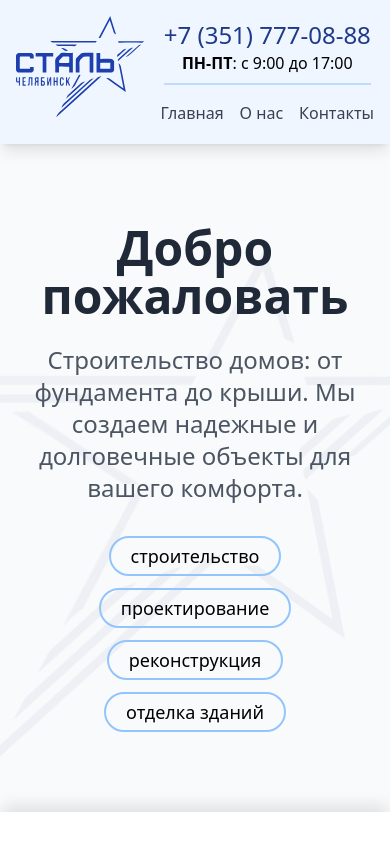
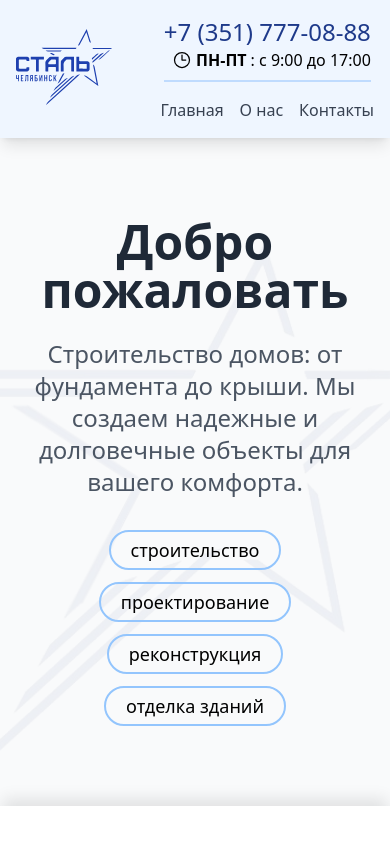
Before and after one commit to 3axhax/steel, a website: page index.html in a window 390 px wide. Shown: the top 844 px of the page. Drawn offline with Linux system fonts and the light colour scheme.

Commit message:
UI // tiny fixing

```diff
--- a/index.html
+++ b/index.html
@@ -12,7 +12,7 @@
 <nav class="bg-blue-50 shadow-lg">
     <div class="container mx-auto px-4 py-4 lg:py-1 sm:px-10">
         <div class="flex justify-between items-center">
-            <a href="/" class="flex-inline text-blue-800 w-32 h-28 lg:w-24 lg:h-20 hover:text-blue-600 transition-colors duration-300"><svg fill="currentColor" xmlns="http://www.w3.org/2000/svg" x="0px" y="0px" viewBox="0 0 626.9 496.3"
+            <a href="/" class="flex-inline text-blue-800 w-24 h-20 hover:text-blue-600 transition-colors duration-300"><svg fill="currentColor" xmlns="http://www.w3.org/2000/svg" x="0px" y="0px" viewBox="0 0 626.9 496.3"
 	 xml:space="preserve">
 <path d="M272.3,180.7c-13.8,0-27.7,0.4-41.5-0.2c-6.8-0.3-12.1,1.1-16.4,6.7c-2.9,3.8-6.4,7.3-10.2,10.2
 	c-9.7,7.5-13.4,16.6-12.4,29.2c1.2,15.2,0.2,30.6,0.3,45.9c0,1.6,1.3,4.4,2.2,4.5c5.2,0.4,10.5,0.2,16.3,0.2
@@ -84,9 +84,12 @@
 </svg>
                 </a>
             <div class="gap-4 flex flex-col sm:flex-row items-center">
-                <div class="flex flex-col items-center border-blue-200 border-b-2 border-r-0 pb-2 sm:border-r-2 sm:border-b-0 sm:pr-4">
-                    <span class="text-2xl text-blue-900"><a href="tel:+73517770888">+7&nbsp;(351)&nbsp;777-08-88</a></span>
-                    <span><b>ПН-ПТ</b>:&nbsp;с&nbsp;9:00&nbsp;до&nbsp;17:00</span>
+                <div class="flex flex-col items-end border-blue-200 border-b-2 border-r-0 pb-2 sm:border-r-2 sm:border-b-0 sm:pr-4">
+                    <a href="tel:+73517770888" class="flex items-center gap-1 text-2xl text-blue-900">
+                        +7&nbsp;(351)&nbsp;777-08-88</a>
+                    <span class="flex items-center gap-1"><svg class="w-5 h-5 inline-flex" data-slot="icon" fill="none" stroke-width="1.5" stroke="currentColor" viewBox="0 0 24 24" xmlns="http://www.w3.org/2000/svg" aria-hidden="true">
+  <path stroke-linecap="round" stroke-linejoin="round" d="M12 6v6h4.5m4.5 0a9 9 0 1 1-18 0 9 9 0 0 1 18 0Z"></path>
+</svg><b>ПН-ПТ</b>:&nbsp;с&nbsp;9:00&nbsp;до&nbsp;17:00</span>
                 </div>
                 <div class="flex gap-4 items-center">
                     <a href="#home" class="text-gray-700 bg-underline hover:text-blue-800 transition-all duration-300">Главная</a>
@@ -243,7 +246,9 @@
     </div>
 </section>
 
-<button id="btn-up" type="button" aria-label="Наверх" class="flex items-center justify-center group opacity-0 duration-500 pointer-events-none bg-blue-50 rounded-2xl border-2 border-blue-300 h-12 w-12 cursor-pointer fixed bottom-3 right-3 hover:rounded-xl hover:border-blue-500 transition-all shadow-md shadow-blue-300">
+<button id="btn-up" type="button" aria-label="Наверх"
+        class="flex items-center justify-center group opacity-0 duration-500 pointer-events-none
+        bg-blue-50 rounded-full border-2 border-blue-300 h-12 w-12 cursor-pointer fixed bottom-3 right-3 hover:border-blue-500 transition-all shadow-md shadow-gray-800/55">
     <svg xmlns="http://www.w3.org/2000/svg" fill="none" viewBox="0 0 24 24" stroke-width="1.5" stroke="currentColor" class="size-6 group-hover:size-8 group-hover:border-blue-500 text-blue-400 transition-all duration-500">
         <path stroke-linecap="round" stroke-linejoin="round" d="m4.5 18.75 7.5-7.5 7.5 7.5" />
         <path stroke-linecap="round" stroke-linejoin="round" d="m4.5 12.75 7.5-7.5 7.5 7.5" />
```
Also changed, not shown: dist/output.css.
